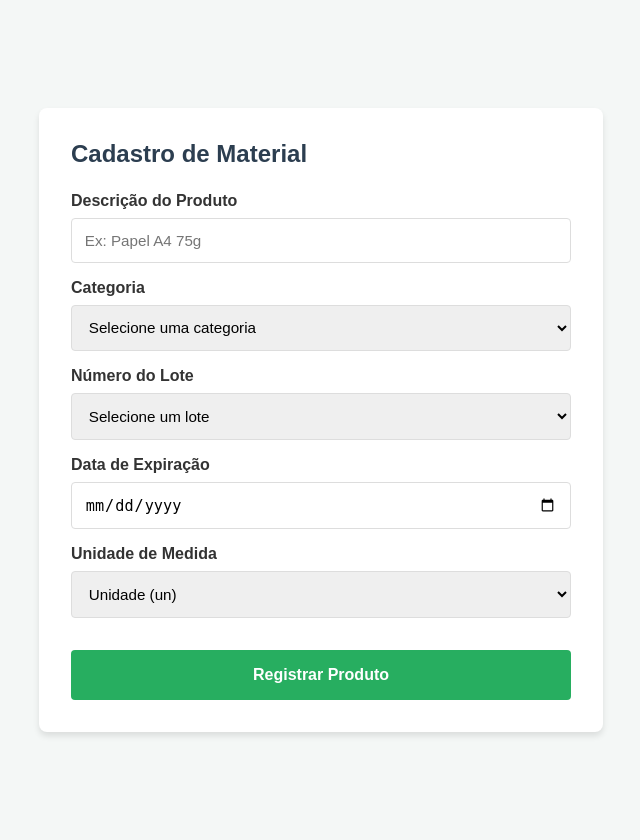
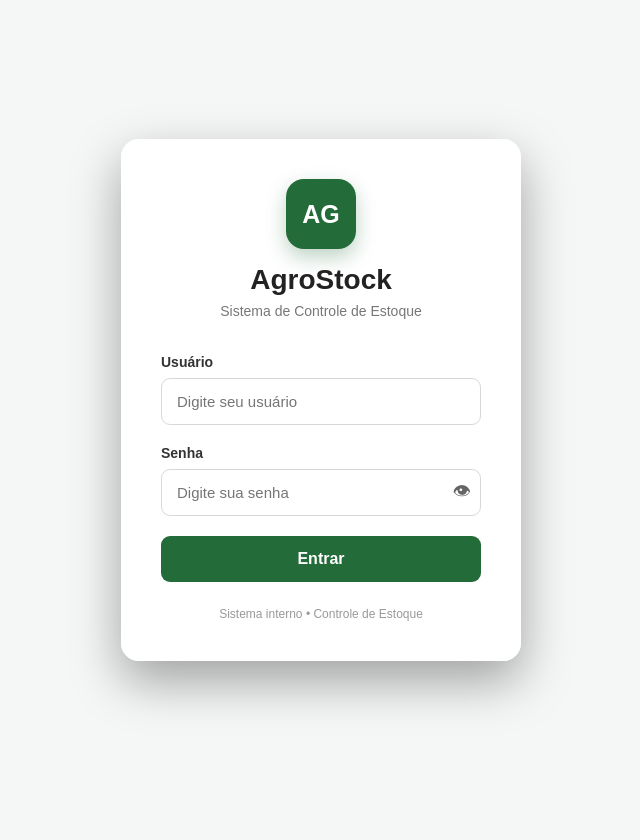
Before and after one commit to Ailtonmds/sistema-tcc-2026, a PHP site: page / in a window 1280 px wide. Shown: the whole page, without its empty margins (319-959 px from the left). After the commit the page ends 707 px from the top, so only its background shows below. Run offline with PHP 8.4, Linux system fonts and the light colour scheme.

Commit message:
tela login

```diff
--- a/frontend/index.html
+++ b/frontend/index.html
@@ -1,64 +1,88 @@
 <!DOCTYPE html>
-<html lang="pt-br">
+<html lang="pt-BR">
+
 <head>
     <meta charset="UTF-8">
     <meta name="viewport" content="width=device-width, initial-scale=1.0">
+
+    <title>Login | Sistema Agropecuário</title>
+
     <link rel="stylesheet" href="style.css">
-    <title>SGA - Cadastro de Produto</title>
 </head>
+
 <body>
 
-<div class="card">
-    <h2>Cadastro de Material</h2>
+    <main class="login-container">
 
-    <form action="processar_cadastro.php" method="POST">
+        <section class="login-card">
 
-        <!-- Campo para Nome (Descrição Detalhada) -->
-        <div class="form-group">
-            <label for="nome">Descrição do Produto</label>
-            <input type="text" id="nome" name="nome" placeholder="Ex: Papel A4 75g" required>
-        </div>
+            <div class="logo-area">
+                <div class="logo">
+                    <span>AG</span>
+                </div>
 
-        <!-- Seleção de Categoria -->
-        <div class="form-group">
-            <label for="categoria">Categoria</label>
-            <select id="categoria" name="categoria" required>
-                <option value="">Selecione uma categoria</option>
-                <option value="vacinas">Vacinas</option>
-                <option value="epis">EPIs</option>
-            </select>
-        </div>
+                <h1>AgroStock</h1>
+                <p>Sistema de Controle de Estoque</p>
+            </div>
 
-        <!-- Atributos de Lote e Validade -->
-        <div class="form-group">
-            <label for="lote">Número do Lote</label>
-            <select id="lote" name="lote" required>
-                <option value="">Selecione um lote</option>
-                <option value="LO3T">LO3T</option>
-                <option value="JT0G">JT0G</option>
-                <option value="E46Y">E46Y</option>
-            </select>
-        </div>
+            <form id="loginForm">
 
-        <div class="form-group">
-            <label for="validade">Data de Expiração</label>
-            <input type="date" id="validade" name="validade">
-        </div>
+                <div class="input-group">
+                    <label for="usuario">Usuário</label>
 
-        <!-- Unidade de Medida -->
-        <div class="form-group">
-            <label for="unidade">Unidade de Medida</label>
-            <select id="unidade" name="unidade">
-                <option value="un">Unidade (un)</option>
-                <option value="cx">Caixa (cx)</option>
-                <option value="kg">Quilograma (kg)</option>
-                <option value="m">Metro (m)</option>
-            </select>
-        </div>
+                    <input
+                        type="text"
+                        id="usuario"
+                        name="usuario"
+                        placeholder="Digite seu usuário"
+                        autocomplete="username"
+                        required
+                    >
+                </div>
 
-        <button type="submit" class="btn-submit">Registrar Produto</button>
-    </form>
-</div>
+                <div class="input-group">
+                    <label for="senha">Senha</label>
+
+                    <div class="password-container">
+
+                        <input
+                            type="password"
+                            id="senha"
+                            name="senha"
+                            placeholder="Digite sua senha"
+                            autocomplete="current-password"
+                            required
+                        >
+
+                        <button
+                            type="button"
+                            id="mostrarSenha"
+                            aria-label="Mostrar senha"
+                        >
+                            👁
+                        </button>
+
+                    </div>
+                </div>
+
+                <div id="mensagemErro" class="mensagem-erro"></div>
+
+                <button type="submit" class="btn-login">
+                    Entrar
+                </button>
+
+            </form>
+
+            <footer>
+                <p>Sistema interno • Controle de Estoque</p>
+            </footer>
+
+        </section>
+
+    </main>
+
+    <script src="js/login.js"></script>
 
 </body>
+
 </html>
--- a/frontend/style.css
+++ b/frontend/style.css
@@ -1,3 +1,9 @@
+* {
+    margin: 0;
+    padding: 0;
+    box-sizing: border-box;
+}
+
 body {
     font-family: Arial, sans-serif;
     background-color: #f4f7f6;
@@ -7,6 +13,226 @@ body {
     min-height: 100vh;
     margin: 0;
     padding: 20px;
+}
+
+
+.login-container {
+    width: 100%;
+    max-width: 440px;
+    padding: 20px;
+}
+
+.login-card {
+    background: rgba(255, 255, 255, 0.97);
+
+    color: #222;
+
+    border-radius: 18px;
+
+    padding: 40px;
+
+    box-shadow:
+        0 20px 50px rgba(0, 0, 0, 0.35);
+}
+
+/* LOGO */
+
+.logo-area {
+    text-align: center;
+    margin-bottom: 35px;
+}
+
+.logo {
+    width: 70px;
+    height: 70px;
+
+    margin: 0 auto 15px;
+
+    border-radius: 18px;
+
+    background: #246b3a;
+
+    display: flex;
+    align-items: center;
+    justify-content: center;
+
+    box-shadow: 0 8px 20px rgba(36, 107, 58, 0.3);
+}
+
+.logo span {
+    color: white;
+    font-size: 25px;
+    font-weight: bold;
+}
+
+.logo-area h1 {
+    font-size: 28px;
+    margin-bottom: 7px;
+}
+
+.logo-area p {
+    color: #777;
+    font-size: 14px;
+}
+
+/* FORM */
+
+.input-group {
+    margin-bottom: 20px;
+}
+
+.input-group label {
+    display: block;
+
+    font-size: 14px;
+    font-weight: bold;
+
+    margin-bottom: 8px;
+
+    color: #333;
+}
+
+.input-group input {
+    width: 100%;
+
+    padding: 14px 15px;
+
+    border: 1px solid #d8d8d8;
+
+    border-radius: 9px;
+
+    font-size: 15px;
+
+    outline: none;
+
+    transition: 0.2s;
+}
+
+.input-group input:focus {
+    border-color: #246b3a;
+
+    box-shadow:
+        0 0 0 3px rgba(36, 107, 58, 0.12);
+}
+
+/* SENHA */
+
+.password-container {
+    position: relative;
+}
+
+.password-container input {
+    padding-right: 50px;
+}
+
+#mostrarSenha {
+    position: absolute;
+
+    right: 10px;
+    top: 50%;
+
+    transform: translateY(-50%);
+
+    border: none;
+
+    background: transparent;
+
+    cursor: pointer;
+
+    font-size: 18px;
+
+    opacity: 0.6;
+}
+
+#mostrarSenha:hover {
+    opacity: 1;
+}
+
+/* BOTÃO */
+
+.btn-login {
+    width: 100%;
+
+    padding: 14px;
+
+    border: none;
+
+    border-radius: 9px;
+
+    background: #246b3a;
+
+    color: white;
+
+    font-size: 16px;
+
+    font-weight: bold;
+
+    cursor: pointer;
+
+    transition: 0.2s;
+}
+
+.btn-login:hover {
+    background: #1b542d;
+
+    transform: translateY(-1px);
+}
+
+.btn-login:active {
+    transform: translateY(0);
+}
+
+/* ERRO */
+
+.mensagem-erro {
+    display: none;
+
+    margin-bottom: 15px;
+
+    padding: 11px;
+
+    border-radius: 8px;
+
+    background: #ffe5e5;
+
+    color: #b42318;
+
+    font-size: 14px;
+
+    text-align: center;
+}
+
+.mensagem-erro.ativo {
+    display: block;
+}
+
+/* FOOTER */
+
+footer {
+    text-align: center;
+
+    margin-top: 25px;
+
+    color: #999;
+
+    font-size: 12px;
+}
+
+/* RESPONSIVO */
+
+@media (max-width: 480px) {
+
+    .login-container {
+        padding: 15px;
+    }
+
+    .login-card {
+        padding: 30px 25px;
+    }
+
+    .logo-area h1 {
+        font-size: 24px;
+    }
 }
 
 .card {
```
Also changed, not shown: frontend/cadastroprodutos.html (added, +64 -0 lines).
